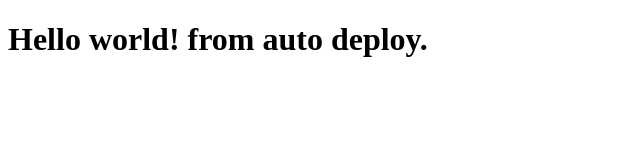
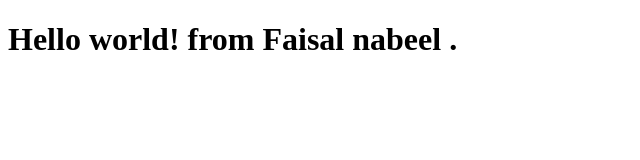
Before and after one commit to Faisal3286/Bootcamp2020, a plain HTML site: page index.html in a window 1280 px wide. Shown: the whole page, without its empty margins (0-640 px from the left). Drawn offline with Linux system fonts and the light colour scheme.

Commit message:
Update index.html

```diff
--- a/index.html
+++ b/index.html
@@ -4,6 +4,6 @@
 	<title>Bootcamp2020</title>
 </head>
 <body>
-    <h1>Hello world! from auto deploy.</h1>
+    <h1>Hello world! from Faisal nabeel .</h1>
 </body>
 </html>
```
